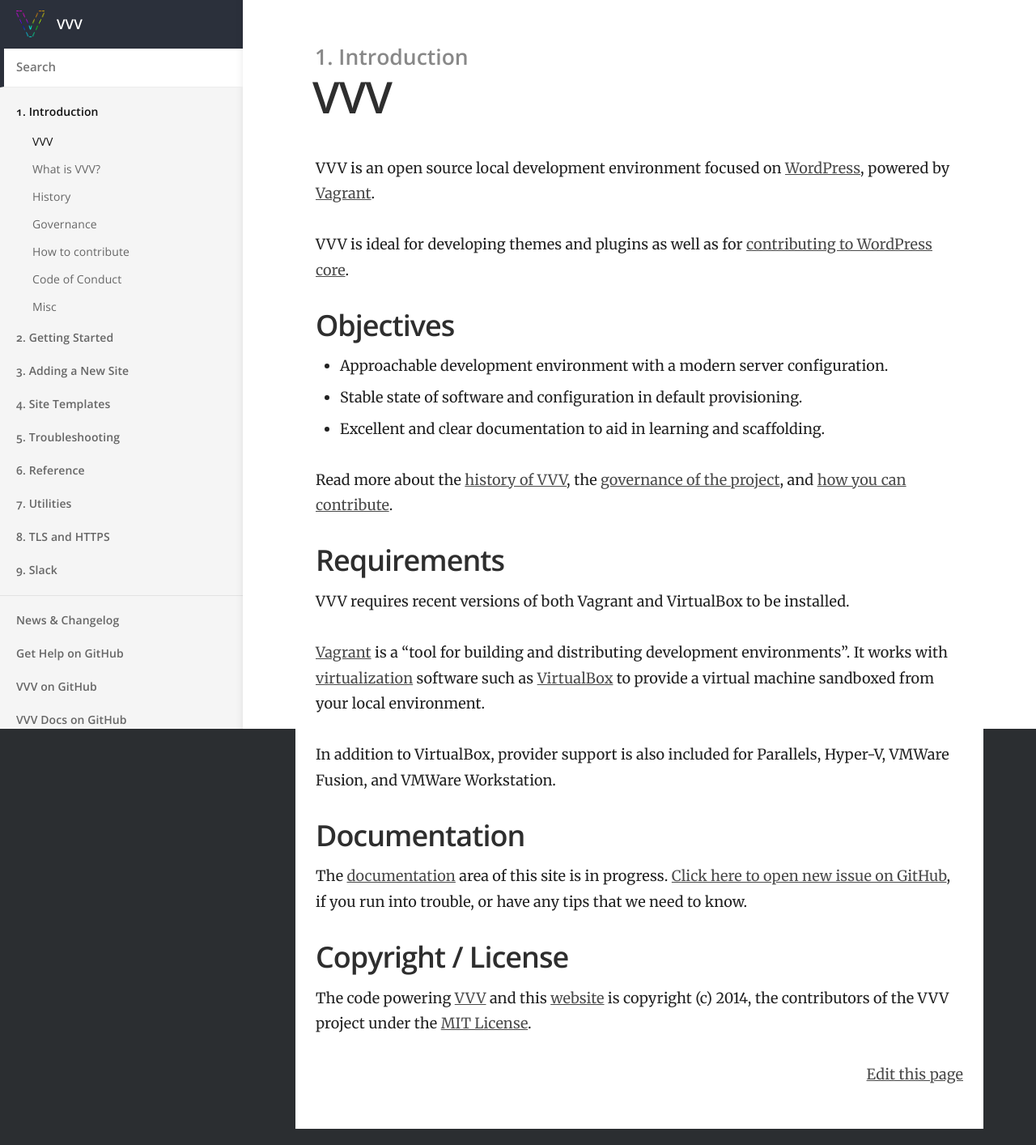
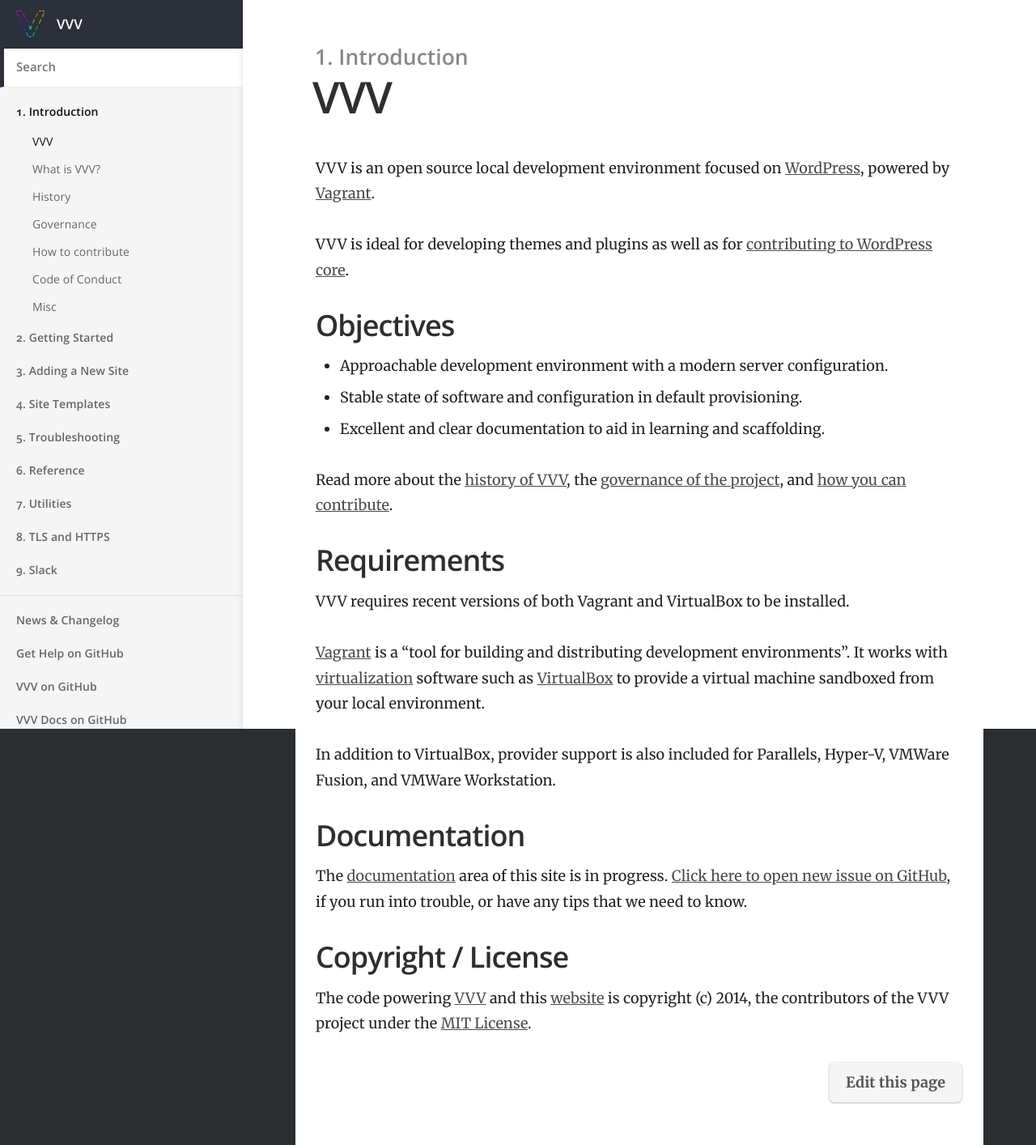
Before and after one commit to Varying-Vagrant-Vagrants/varyingvagrantvagrants.org, a Jekyll site: the page built from index.md, in a window 1280 px wide. Shown: the whole page at 81% size. Built offline with Jekyll 4.4.1, drawn with Linux system fonts in a browser that asks for light colours.

Commit message:
turn the github edit link into a button

```diff
--- a/_layouts/default.html
+++ b/_layouts/default.html
@@ -72,7 +72,9 @@
 			</div>
 			<article class="content">
 				{{ content }}
-				<p class="github-edit-link"><a href="{{site.github_repository_url}}/edit/main/{{page.path}}">Edit this page</a></p>
+				<p class="github-edit-link">
+					<a class="btn" href="{{site.github_repository_url}}/edit/main/{{page.path}}">Edit this page</a>
+				</p>
 			</article>
 		</section>
 
```
